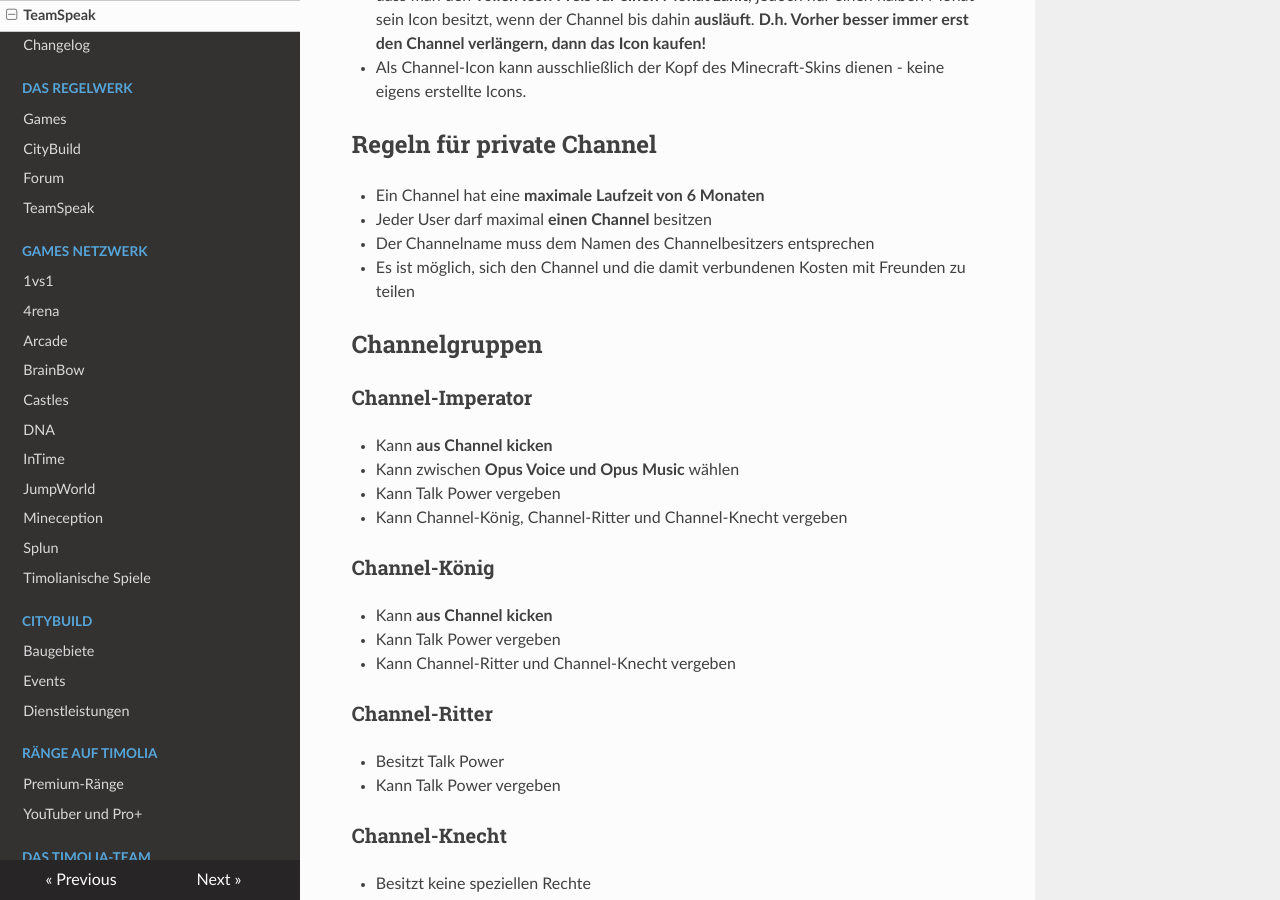
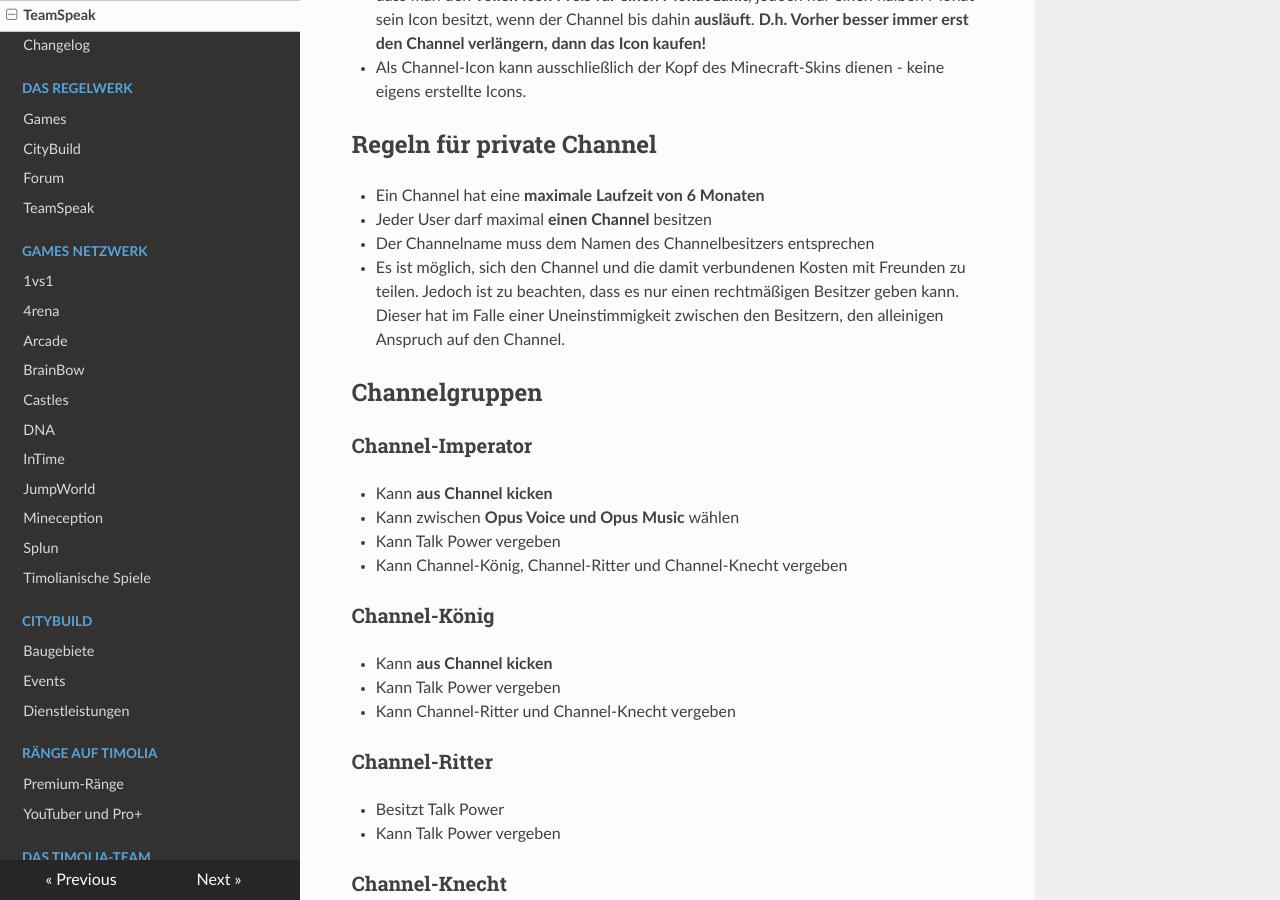
Before and after one commit to TimoliaDE/HowTo, an MkDocs documentation site: the page built from docs/teamspeak.md, in a window 1280 px wide and 900 px high, scrolled down 1228 px. Built offline with MkDocs 1.6.1, drawn with Linux system fonts in a browser that asks for light colours; nearby versions of some CDN libraries; old or Windows-style settings are respelled for this version of MkDocs.

Commit message:
Userchannel ein echter besitzer

```diff
--- a/docs/teamspeak.md
+++ b/docs/teamspeak.md
@@ -33,7 +33,7 @@ Monat sein Icon besitzt, wenn der Channel bis dahin <strong>ausläuft</strong>.
 - Ein Channel hat eine <strong>maximale Laufzeit von 6 Monaten</strong>
 - Jeder User darf maximal <strong>einen Channel</strong> besitzen
 - Der Channelname muss dem Namen des Channelbesitzers entsprechen
-- Es ist möglich, sich den Channel und die damit verbundenen Kosten mit Freunden zu teilen
+- Es ist möglich, sich den Channel und die damit verbundenen Kosten mit Freunden zu teilen. Jedoch ist zu beachten, dass es nur einen rechtmäßigen Besitzer geben kann. Dieser hat im Falle einer Uneinstimmigkeit zwischen den Besitzern, den alleinigen Anspruch auf den Channel.
 
 ## Channelgruppen
 
```
